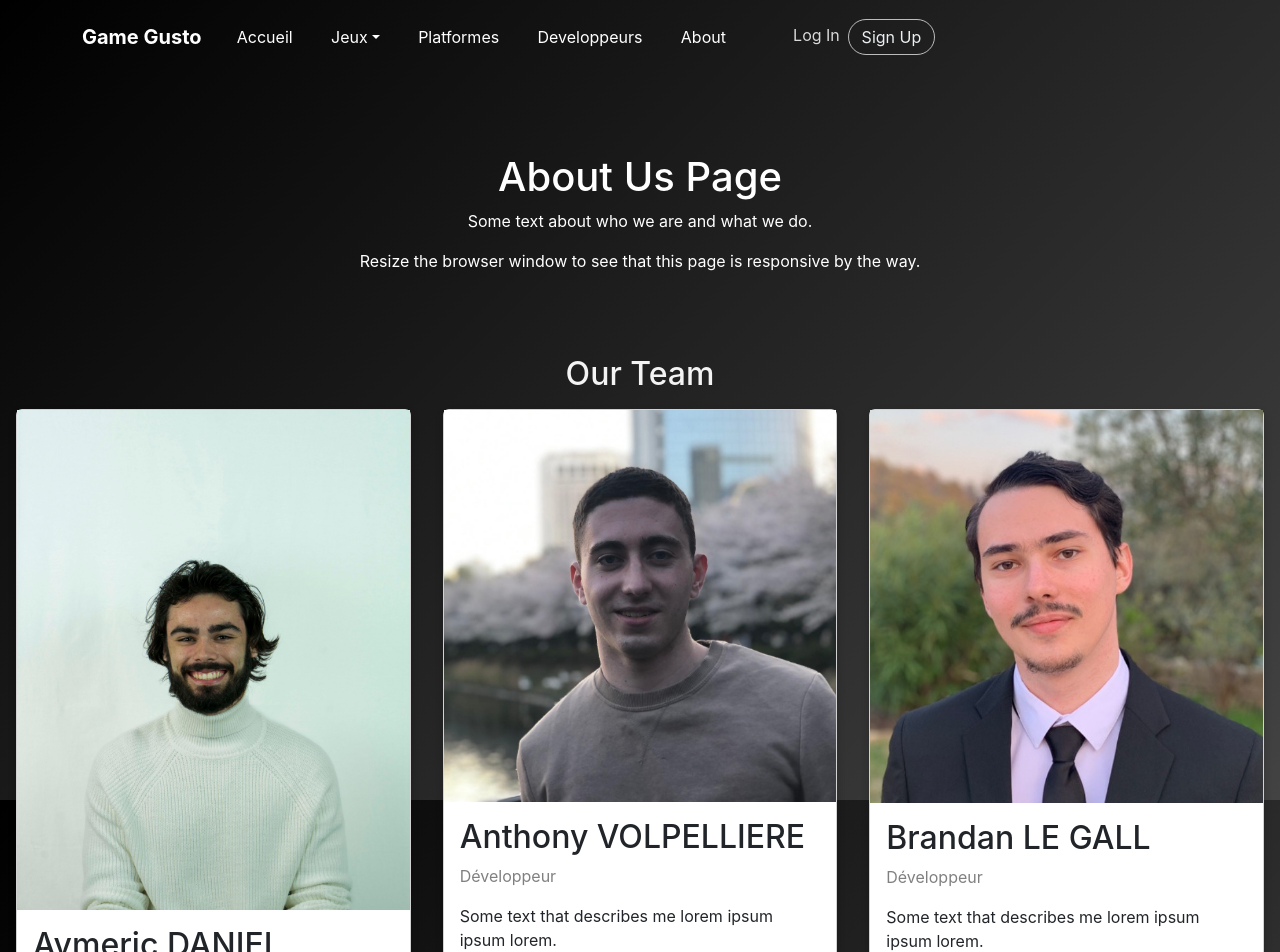
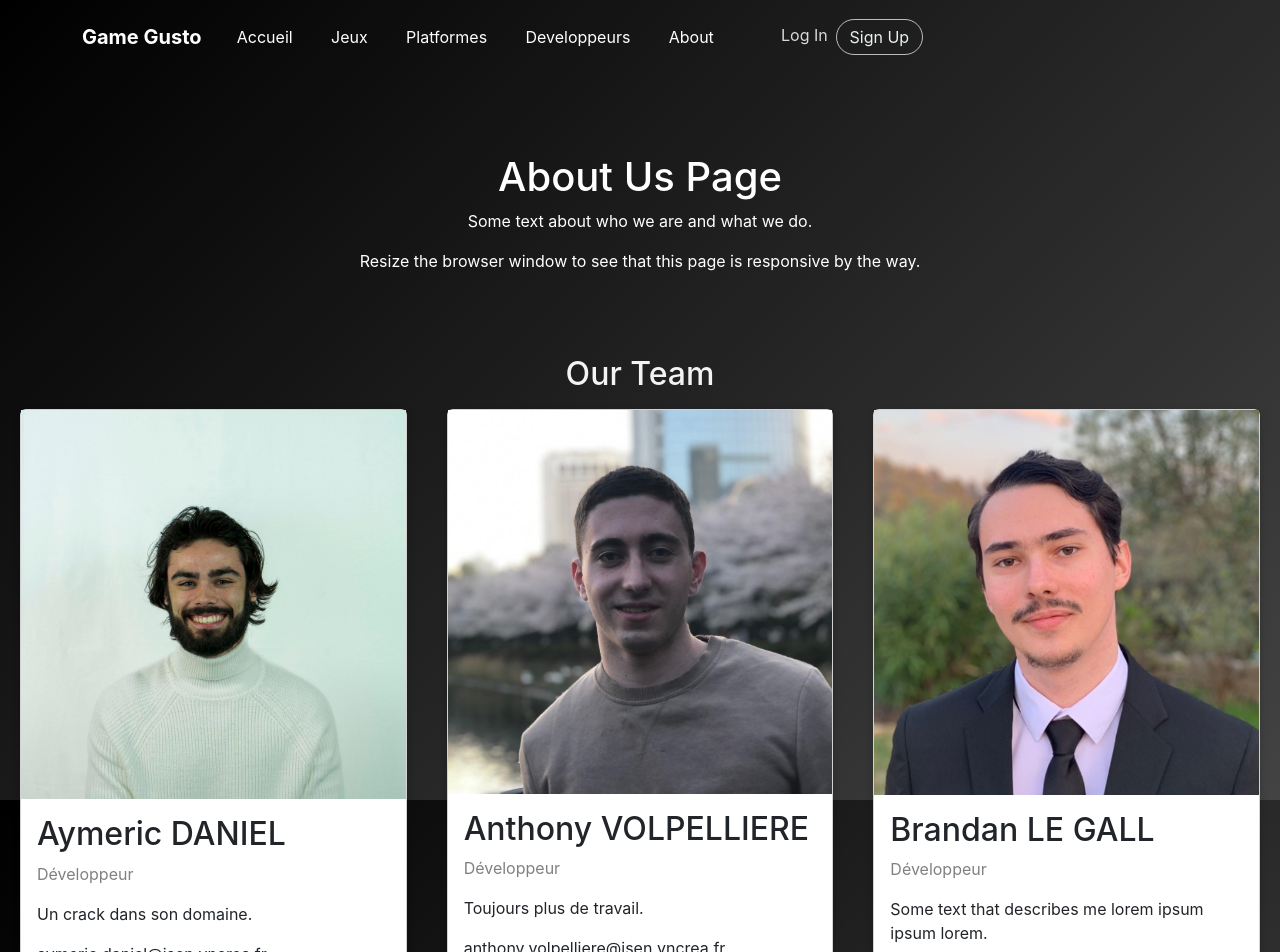
Before and after one commit to brandy223/angular_S7P, an Angular app: page /about in a window 1280 px wide. Shown: the top 952 px of the page. Built offline with nearby package versions, Linux system fonts and the light colour scheme; a web font is replaced by a local one.

Commit message:
actualisation text

```diff
--- a/src/app/about/about.component.html
+++ b/src/app/about/about.component.html
@@ -7,9 +7,20 @@
 <h2 class="mt-3" style="text-align:center">Our Team</h2>
 <div class=" d-flex justify-content-center">
 <div class="row">
-    <div class="column">
-        <div class="card">
-            <img src="../../assets/aymeric.jpg" alt="" style="width:100%; max-height: 500px; object-fit: cover">
+    <div class="col-md-4 d-none d-md-block" >
+        <div class="card" >
+            <img src="../../assets/aymeric.jpg" alt="" style="width:100%; max-height: 389px; object-fit: cover">
+            <div class="container mt-3">
+                <h2>Aymeric DANIEL</h2>
+                <p class="title">Développeur</p>
+                <p>Un crack dans son domaine.</p>
+                <p>aymeric.daniel@isen.yncrea.fr</p>
+            </div>
+        </div>
+    </div>
+    <div class="col-md-4 d-md-none" style="width: 80%;" >
+        <div class="card" >
+            <img src="../../assets/aymeric.jpg" alt="" style="width:100%; max-height: 389px; object-fit: cover">
             <div class="container mt-3">
                 <h2>Aymeric DANIEL</h2>
                 <p class="title">Développeur</p>
@@ -19,19 +30,41 @@
         </div>
     </div>
 
-    <div class="column">
+    <div class="col-md-4 d-none d-md-block" >
         <div class="card">
             <img src="../../assets/anthony.png" alt="" style="width:100%; max-height: 500px; object-fit: cover">
             <div class="container mt-3">
                 <h2>Anthony VOLPELLIERE</h2>
                 <p class="title">Développeur</p>
-                <p>Some text that describes me lorem ipsum ipsum lorem.</p>
+                <p>Toujours plus de travail.</p>
+                <p>anthony.volpelliere@isen.yncrea.fr</p>
+            </div>
+        </div>
+    </div>
+    <div class="col-md-4 d-md-none" style="width: 80%;">
+        <div class="card">
+            <img src="../../assets/anthony.png" alt="" style="width:100%; max-height: 500px; object-fit: cover">
+            <div class="container mt-3">
+                <h2>Anthony VOLPELLIERE</h2>
+                <p class="title">Développeur</p>
+                <p>Cookie.</p>
                 <p>anthony.volpelliere@isen.yncrea.fr</p>
             </div>
         </div>
     </div>
 
-    <div class="column">
+    <div class="col-md-4 d-none d-md-block">
+        <div class="card">
+            <img src="../../assets/brandan.png" alt="" style="width:100%; max-height: 500px; object-fit: cover">
+            <div class="container mt-3">
+                <h2>Brandan LE GALL</h2>
+                <p class="title">Développeur</p>
+                <p>Some text that describes me lorem ipsum ipsum lorem.</p>
+                <p>brandan.le-gall@isen.yncrea.fr</p>
+            </div>
+        </div>
+    </div>
+    <div class="col-md-4 d-md-none" style="width: 80%;">
         <div class="card">
             <img src="../../assets/brandan.png" alt="" style="width:100%; max-height: 500px; object-fit: cover">
             <div class="container mt-3">
--- a/src/app/header/header.component.html
+++ b/src/app/header/header.component.html
@@ -6,9 +6,7 @@
                      id="navcol-1">
                     <ul class="nav navbar-nav">
                         <li class="nav-item" role="presentation"><a routerLink="/accueil" class="nav-link active">Accueil</a></li>
-                        <li class="dropdown"><a routerLink="/jeux" class="dropdown-toggle nav-link dropdown-toggle nav-link active" role="button" data-bs-toggle="dropdown" aria-expanded="false" href="#">Jeux</a>
-                            <div class="dropdown-menu" role="menu"><a class="dropdown-item" role="presentation" href="#">First Item</a><a class="dropdown-item" role="presentation" href="#">Second Item</a><a class="dropdown-item" role="presentation" href="#">Third Item</a></div>
-                        </li>
+                        <li class="nav-item" role="presentation"><a routerLink="/jeux" class="nav-link active" href="#">Jeux</a></li>
                         <li class="nav-item" role="presentation"><a class="nav-link active" href="#">Platformes</a></li>
                         <li class="nav-item" role="presentation"><a class="nav-link active" href="#">Developpeurs</a></li>
                         <li class="nav-item" role="presentation"><a routerLink="/about" class="nav-link active">About</a></li>
--- a/src/app/hero/hero.component.html
+++ b/src/app/hero/hero.component.html
@@ -2,9 +2,9 @@
     <div class="row">
         <div class="col-12 col-lg-6 col-xl-5 offset-xl-1">
             <h1>The revolution is here.</h1>
-            <p>Mauris egestas tellus non ex condimentum, ac ullamcorper sapien dictum. Nam consequat neque quis sapien viverra convallis. In non tempus lorem. </p><button class="btn btn-light btn-lg action-button" type="button">Learn More</button></div>
+            <p>Plongez dans l'univers dynamique et captivant des jeux vidéo avec notre plateforme d'information dédiée aux passionnés de gaming. Que vous soyez un joueur occasionnel, un compétiteur chevronné ou un curieux avide de découvertes, notre équipe passionnée vous offre une plongée en profondeur dans l'univers évolutif du gaming. </p><button class="btn btn-light btn-lg action-button" type="button">Learn More</button></div>
         <div class="col-md-5 col-lg-5 offset-lg-1 offset-xl-0 d-none d-lg-block logo">
-            <div class=""><img height="300px" src="assets/gamegusto.webp" alt="erreur chargement" class="device">
+            <div class=""><img height="350px" src="assets/gamegusto.webp" alt="erreur chargement" class="device">
                 <div class="screen"></div>
             </div>
         </div>
```
